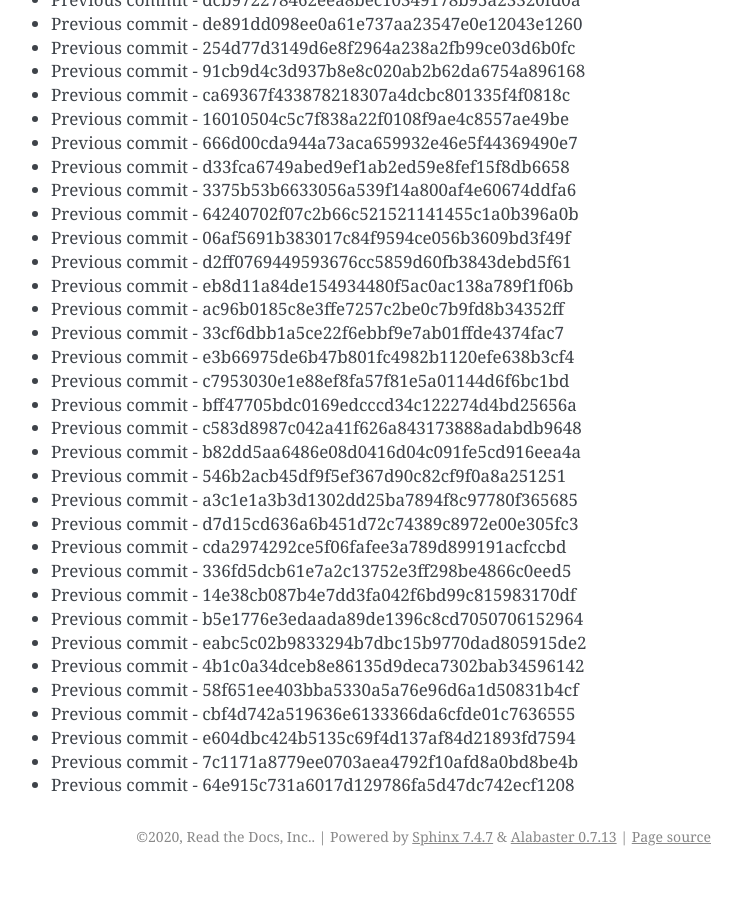
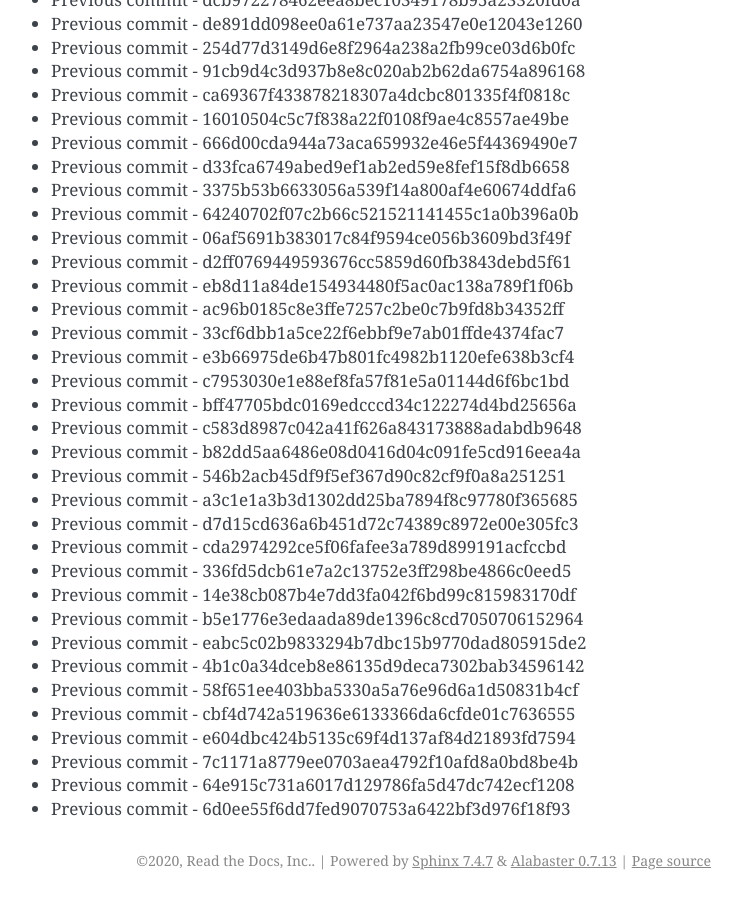
Before and after one commit to readthedocs/rtd-git-stresstest, a Sphinx documentation site: the page built from docs/updates.rst, in a window 1280 px wide and 900 px high, scrolled down 40896 px. Shown: the whole window, without its empty margins (399-1141 px from the left). Built offline with Sphinx 7.4.7, drawn with Linux system fonts in a browser that asks for light colours; before the commit the page ends 41772 px from its top, so only the background shows below that.

Commit message:
Generating commit from previous: 6d0ee55f6dd7fed9070753a6422bf3d976f18f93

```diff
--- a/docs/updates.rst
+++ b/docs/updates.rst
@@ -1750,3 +1750,4 @@ It can be tested for any performance characteristics.
 * Previous commit - e604dbc424b5135c69f4d137af84d21893fd7594
 * Previous commit - 7c1171a8779ee0703aea4792f10afd8a0bd8be4b
 * Previous commit - 64e915c731a6017d129786fa5d47dc742ecf1208
+* Previous commit - 6d0ee55f6dd7fed9070753a6422bf3d976f18f93
```
